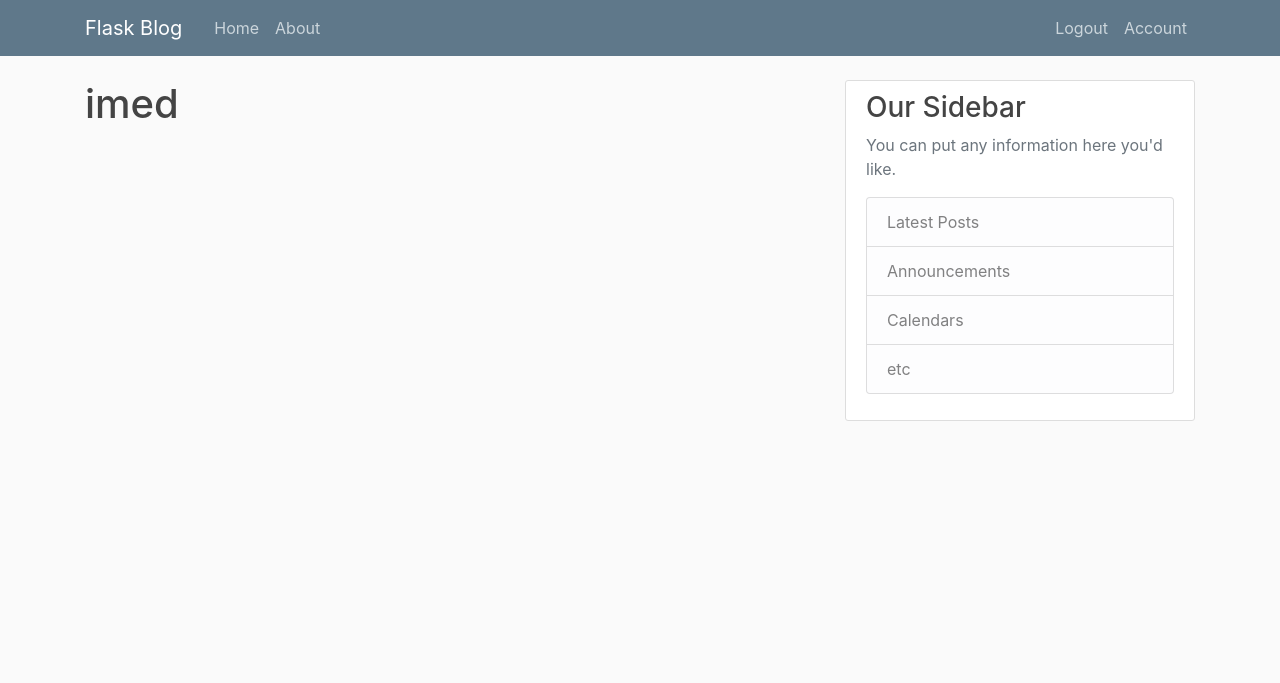
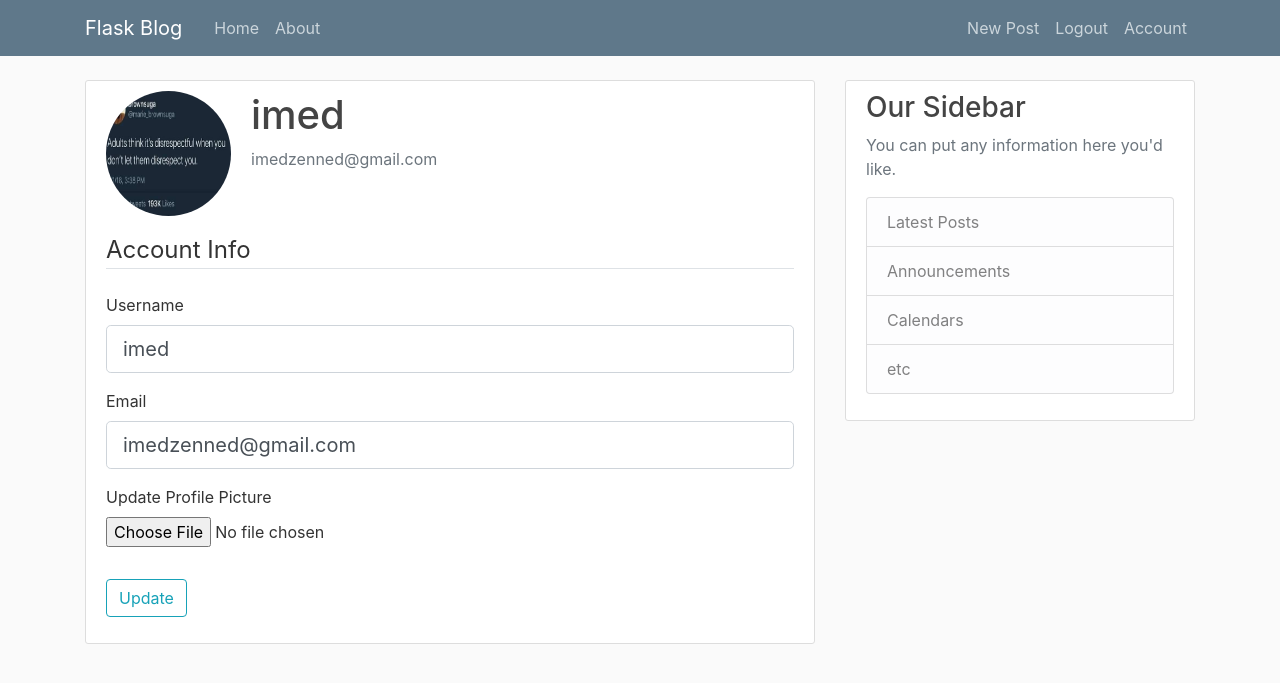
Before and after one commit to ImedZnd/Blog, a Flask app: page /account in a window 1280 px wide. Shown: the top 683 px of the page. Run offline with Flask 2, Linux system fonts and the light colour scheme; a user stored in the database is signed in; some libraries are stand-ins or nearby versions.

Commit message:
Create, Update, and Delete Posts

```diff
--- a/blog/forms.py
+++ b/blog/forms.py
@@ -1,7 +1,9 @@
 from flask_wtf import FlaskForm
-from wtforms import StringField, SubmitField, BooleanField, PasswordField
+from wtforms import StringField, SubmitField, BooleanField, PasswordField, TextAreaField
+from flask_wtf.file import FileField, FileAllowed
 from wtforms.validators import DataRequired, Length, Email, EqualTo, ValidationError
 from blog.models import User, Post
+from flask_login import current_user
 
 class RegistrationForm(FlaskForm):
     username = StringField('Username',validators=[DataRequired(),Length(min=2 , max=20)])
@@ -28,3 +30,30 @@ class LoginForm(FlaskForm):
     remember = BooleanField('Remember Me')
 
     submit = SubmitField('Login')
+
+
+
+class UpdateAccountForm(FlaskForm):
+    username = StringField('Username',validators=[DataRequired(),Length(min=2 , max=20)])
+    email = StringField('Email', validators =[DataRequired(),Email()])
+
+    picture = FileField('Update Profile Picture ', validators=[FileAllowed(['jpg','png'])])
+
+    submit = SubmitField('Update')
+
+    def validate_username(self,username):
+        if username.data != current_user.username:
+            user = User.query.filter_by(username=username.data).first()
+            if user:
+                raise ValidationError('That username is taken. Choose Anather')
+
+    def validate_email(self,email):
+        if email.data != current_user.email:
+            user = User.query.filter_by(email=email.data).first()
+            if user:
+                raise ValidationError('That email is taken. Choose Anather')
+
+class PostForm(FlaskForm):
+    title = StringField('Title',validators=[DataRequired()])
+    content = TextAreaField('Content', validators=[DataRequired()])
+    submit = SubmitField('Submlit')
--- a/blog/routes.py
+++ b/blog/routes.py
@@ -1,29 +1,18 @@
-from flask import  render_template , url_for, flash, redirect, request
+from flask import  render_template , url_for, flash, redirect, request, abort
+import os
+import secrets
+from PIL import Image
 from blog import app, db , bcrypt
-from blog.forms import RegistrationForm,LoginForm
+from blog.forms import RegistrationForm,LoginForm, UpdateAccountForm, PostForm
 from blog.models import User, Post
 from flask_login import login_user, current_user, logout_user, login_required
-
-postes = [
-    {
-        'auther':' corey schaef',
-        'title':'blog poste 1 ',
-        'content':'first poste content',
-        'date_posted':'April 20 , 2020'
-    },
-    {
-        'auther':' Anather auther',
-        'title':'blog poste 2 ',
-        'content':'anather  poste content',
-        'date_posted':'April 25 , 2020'
-    }
-]
 
 
 @app.route("/")
 @app.route("/home")
 def home():
-    return render_template('home.html', postes=postes)
+    posts = Post.query.all()
+    return render_template('home.html', postes=posts)
 
 
 @app.route("/about")
@@ -66,7 +55,81 @@ def logout():
     logout_user()
     return redirect(url_for('home'))
 
-@app.route("/account")
+def save_picture(form_picture):
+    randem_hex = secrets.token_hex(8)
+    _, f_ext = os.path.splitext(form_picture.filename)
+    picture_fn = randem_hex + f_ext
+    picture_path = os.path.join(app.root_path,'static/profile_pics', picture_fn)
+
+    output_size = (125, 125)
+    i = Image.open(form_picture)
+    i.thumbnail(output_size)
+    i.save(picture_path)
+
+    return picture_fn
+
+@app.route("/account", methods=['GET', 'POST'])
 @login_required
 def account():
-    return render_template('account.html',title='Account')
+    form = UpdateAccountForm()
+    if form.validate_on_submit():
+        if form.picture.data:
+            picture_file = save_picture(form.picture.data)
+            current_user.image_file = picture_file
+        current_user.username = form.username.data
+        current_user.email = form.email.data
+        db.session.commit()
+        flash('your accout has benn updated', 'success')
+        return redirect(url_for('account'))
+    elif  request.method == 'GET':
+        form.username.data = current_user.username
+        form.email.data = current_user.email
+    image_file = url_for('static', filename='profile_pics/' + current_user.image_file)
+    return render_template('account.html',title='Account' ,image_file=image_file , form = form )
+
+
+@app.route("/post/new", methods=['GET', 'POST'])
+@login_required
+def new_post():
+    form = PostForm()
+    if form.validate_on_submit():
+        post = Post(title=form.title.data , content=form.content.data , author=current_user )
+        db.session.add(post)
+        db.session.commit()
+        flash('Your Post has been created', 'success')
+        return redirect(url_for('home'))
+    return render_template('create_post.html',title='New Post' , form= form, legend='New post')
+
+@app.route("/post/<int:post_id>")
+def post(post_id):
+    post = Post.query.get_or_404(post_id)
+    return render_template('post.html',title=post.title, post=post )
+
+@app.route("/post/<int:post_id>/update", methods=['GET', 'POST'])
+@login_required
+def update_post(post_id):
+    post = Post.query.get_or_404(post_id)
+    if post.author != current_user:
+        abort(403)
+    form = PostForm()
+    if form.validate_on_submit():
+        post.title = form.title.data
+        post.content = form.content.data
+        db.session.commit()
+        flash('Your Post has been updated ', 'success')
+        return redirect(url_for('post', post_id=post.id))
+    elif request.method == 'GET' :
+        form.title.data = post.title
+        form.content.data = post.content
+    return render_template('create_post.html',title='Update Post' , form= form, legend='Update post')
+
+@app.route("/post/<int:post_id>/delete", methods=['POST'])
+@login_required
+def delete_post(post_id):
+    post = Post.query.get_or_404(post_id)
+    if post.author != current_user:
+        abort(403)
+    db.session.delete(post)
+    db.session.commit()
+    flash('your post has been deleted','success')
+    return redirect(url_for('home'))
--- a/blog/templates/account.html
+++ b/blog/templates/account.html
@@ -1,4 +1,57 @@
 {% extends "layout.html" %}
 {% block content %}
-    <h1>{{ current_user.username }}</h1>
+<div class="content-section">
+    <div class="media">
+      <img class="rounded-circle account-img" src="{{ image_file }}">
+      <div class="media-body">
+        <h2 class="account-heading">{{ current_user.username }}</h2>
+        <p class="text-secondary">{{current_user.email}}</p>
+      </div>
+    </div>
+        <form method="POST" action="" enctype="multipart/form-data">
+            {{ form.hidden_tag() }}
+            <fieldset class="form-group">
+                <legend class="border-bottom mb-4">Account Info</legend>
+                <div class="form-group">
+                    {{ form.username.label(class="form-control-label") }}
+
+                    {% if form.username.errors %}
+                        {{ form.username(class="form-control form-control-lg is-invalid") }}
+                        <div class="invalid-feedback">
+                            {% for error in form.username.errors %}
+                                <span>{{ error }}</span>
+                            {% endfor %}
+                        </div>
+                    {% else %}
+                        {{ form.username(class="form-control form-control-lg") }}
+                    {% endif %}
+                </div>
+                <div class="form-group">
+                    {{ form.email.label(class="form-control-label") }}
+                    {% if form.email.errors %}
+                        {{ form.email(class="form-control form-control-lg is-invalid") }}
+                        <div class="invalid-feedback">
+                            {% for error in form.email.errors %}
+                                <span>{{ error }}</span>
+                            {% endfor %}
+                        </div>
+                    {% else %}
+                        {{ form.email(class="form-control form-control-lg") }}
+                    {% endif %}
+                </div>
+                <div class="form-group">
+                    {{ form.picture.label() }}
+                    {{ form.picture(class="form-control-file") }}
+                    {% if form.picture.errors %}
+                        {% for error in form.picture.errors %}
+                        <span class="text-danger">{{ error }}</span></br>
+                        {% endfor %}
+                    {% endif %}
+                </div>
+            </fieldset>
+            <div class="form-group">
+                {{ form.submit(class="btn btn-outline-info") }}
+            </div>
+        </form>
+  </div>
 {% endblock content %}
--- a/blog/templates/layout.html
+++ b/blog/templates/layout.html
@@ -36,6 +36,7 @@
                   <!-- Navbar Right Side -->
                   <div class="navbar-nav">
                     {% if current_user.is_authenticated %}
+                    <a class="nav-item nav-link" href="{{url_for('new_post')}}">New Post</a>
                     <a class="nav-item nav-link" href="{{url_for('logout')}}">Logout</a>
                     <a class="nav-item nav-link" href="{{url_for('account')}}">Account</a>
                     {% else %}
```
Also changed, not shown: blog/templates/create_post.html (added, +40 -0 lines), blog/templates/home.html (+4 -3 lines), blog/templates/post.html (added, +40 -0 lines), blog/site.db, blog/static/profile_pics/default.jpg (added), blog/static/profile_pics/f14e534d4e048e74.jpg (added), blog/static/profile_pics/f3c875ad15ec4972.jpg (added).
